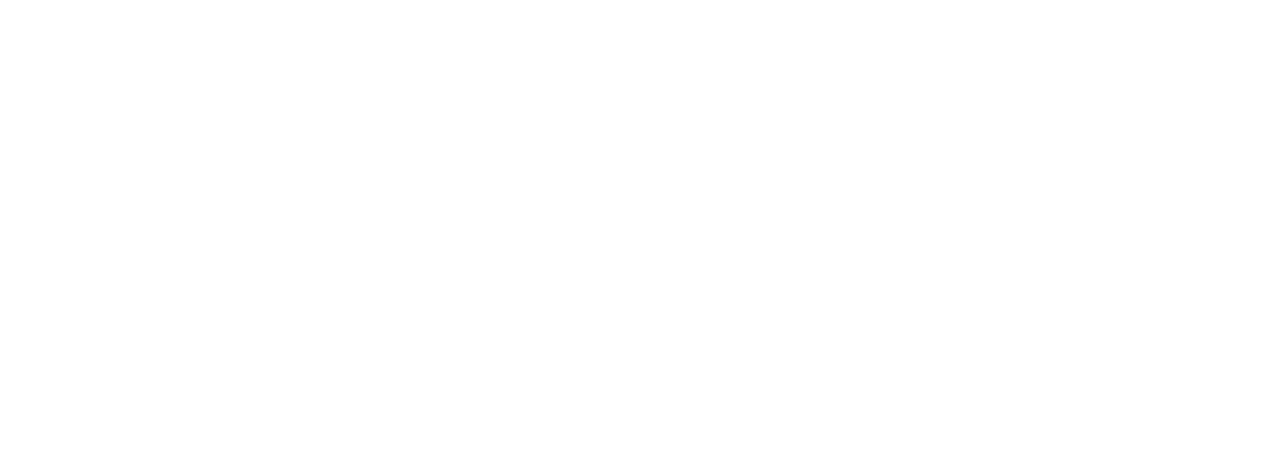
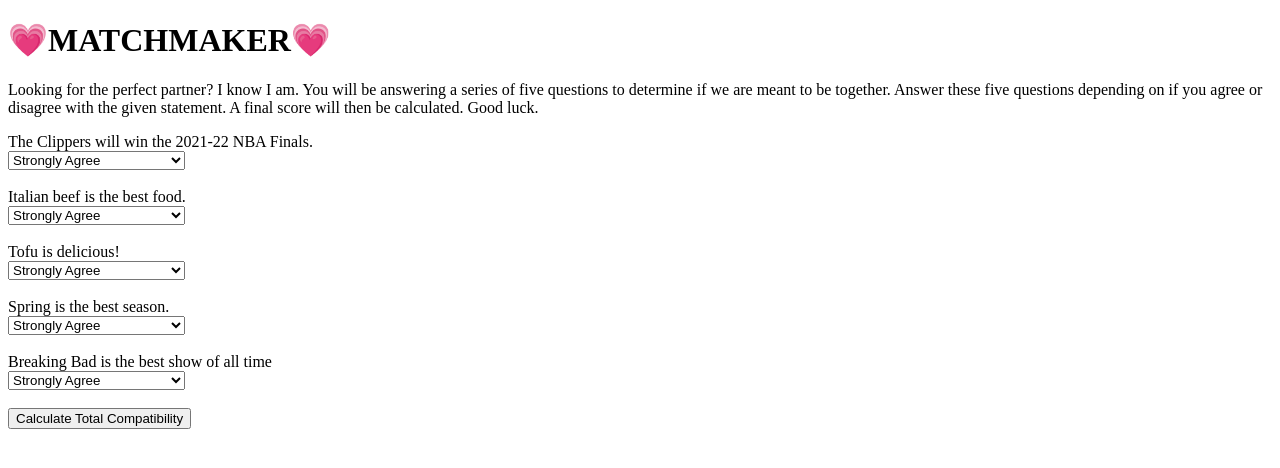
Before and after one commit to jakubzmarzly/matchmaker-web, a plain HTML site: page index.html in a window 1280 px wide. Drawn offline with Linux system fonts and the light colour scheme.

Commit message:
Update index.html file.

```diff
--- a/index.html
+++ b/index.html
@@ -2,12 +2,114 @@
 <html lang="en">
 <head>
     <meta charset="UTF-8">
-    <title>Matchmaker Lite</title>
+    <title>Matchmaker</title>
 </head>
 
 <!--
     Author: Jakub Zmarzly
 -->
+
 <body>
+    <h1>&#128151;MATCHMAKER&#128151;</h1>
+    <p>Looking for the perfect partner? I know I am. You will be answering a series of five questions to
+        determine if we are meant to be together. Answer these five questions depending on if you
+        agree or disagree with the given statement. A final score will then be calculated. Good luck.
+    </p>
+
+    <label>The Clippers will win the 2021-22 NBA Finals.</label> <br>
+    <select id="q1">
+        <option value="5">Strongly Agree</option>
+        <option value="4">Agree</option>
+        <option value="3">Neither Agree or Disagree</option>
+        <option value="2">Disagree</option>
+        <option value="1">Strongly Disagree</option>
+    </select>
+
+    <br><br>
+
+    <label>Italian beef is the best food.</label> <br>
+    <select id="q2">
+        <option value="5">Strongly Agree</option>
+        <option value="4">Agree</option>
+        <option value="3">Neither Agree or Disagree</option>
+        <option value="2">Disagree</option>
+        <option value="1">Strongly Disagree</option>
+    </select>
+
+    <br><br>
+
+    <label>Tofu is delicious!</label> <br>
+    <select id="q3">
+        <option value="5">Strongly Agree</option>
+        <option value="4">Agree</option>
+        <option value="3">Neither Agree or Disagree</option>
+        <option value="2">Disagree</option>
+        <option value="1">Strongly Disagree</option>
+    </select>
+
+    <br><br>
+
+    <label>Spring is the best season.</label> <br>
+    <select id="q4">
+        <option value="5">Strongly Agree</option>
+        <option value="4">Agree</option>
+        <option value="3">Neither Agree or Disagree</option>
+        <option value="2">Disagree</option>
+        <option value="1">Strongly Disagree</option>
+    </select>
+
+    <br><br>
+
+    <label>Breaking Bad is the best show of all time</label> <br>
+    <select id="q5">
+        <option value="5">Strongly Agree</option>
+        <option value="4">Agree</option>
+        <option value="3">Neither Agree or Disagree</option>
+        <option value="2">Disagree</option>
+        <option value="1">Strongly Disagree</option>
+    </select>
+
+    <br><br>
+
+    <button onclick="CalculateTotalCompatibility()">Calculate Total Compatibility</button>
+    <p id="Compatibility"></p>
+
+<script>
+
+function CalculateTotalCompatibility() {
+
+    const DESIRED_RESPONSE = [
+        5,
+        4,
+        1,
+        4,
+        5,
+    ]
+
+    const MAX_SCORE = 25;
+
+    let question1Response = document.getElementById("q1").selectedOptions[0].value;
+    let question2Response = document.getElementById("q2").selectedOptions[0].value;
+    let question3Response = document.getElementById("q3").selectedOptions[0].value;
+    let question4Response = document.getElementById("q4").selectedOptions[0].value;
+    let question5Response = document.getElementById("q5").selectedOptions[0].value;
+
+    let question1Compatibility = 5-Math.abs(question1Response-DESIRED_RESPONSE[0]);
+    let question2Compatibility = 5-Math.abs(question2Response-DESIRED_RESPONSE[1]);
+    let question3Compatibility = 5-Math.abs(question3Response-DESIRED_RESPONSE[2]);
+    let question4Compatibility = 5-Math.abs(question4Response-DESIRED_RESPONSE[3]);
+    let question5Compatibility = 5-Math.abs(question5Response-DESIRED_RESPONSE[4]);
+
+    let totalCompatibility = question1Compatibility + question2Compatibility + question3Compatibility + question4Compatibility + question5Compatibility;
+
+    totalCompatibility *= 100 / MAX_SCORE;
+    totalCompatibility = Math.round(totalCompatibility);
+
+
+    document.getElementById("Compatibility").innerHTML = "Your compatibility is: " +totalCompatibility;
+}
+
+</script>
+
 </body>
 </html>
```
